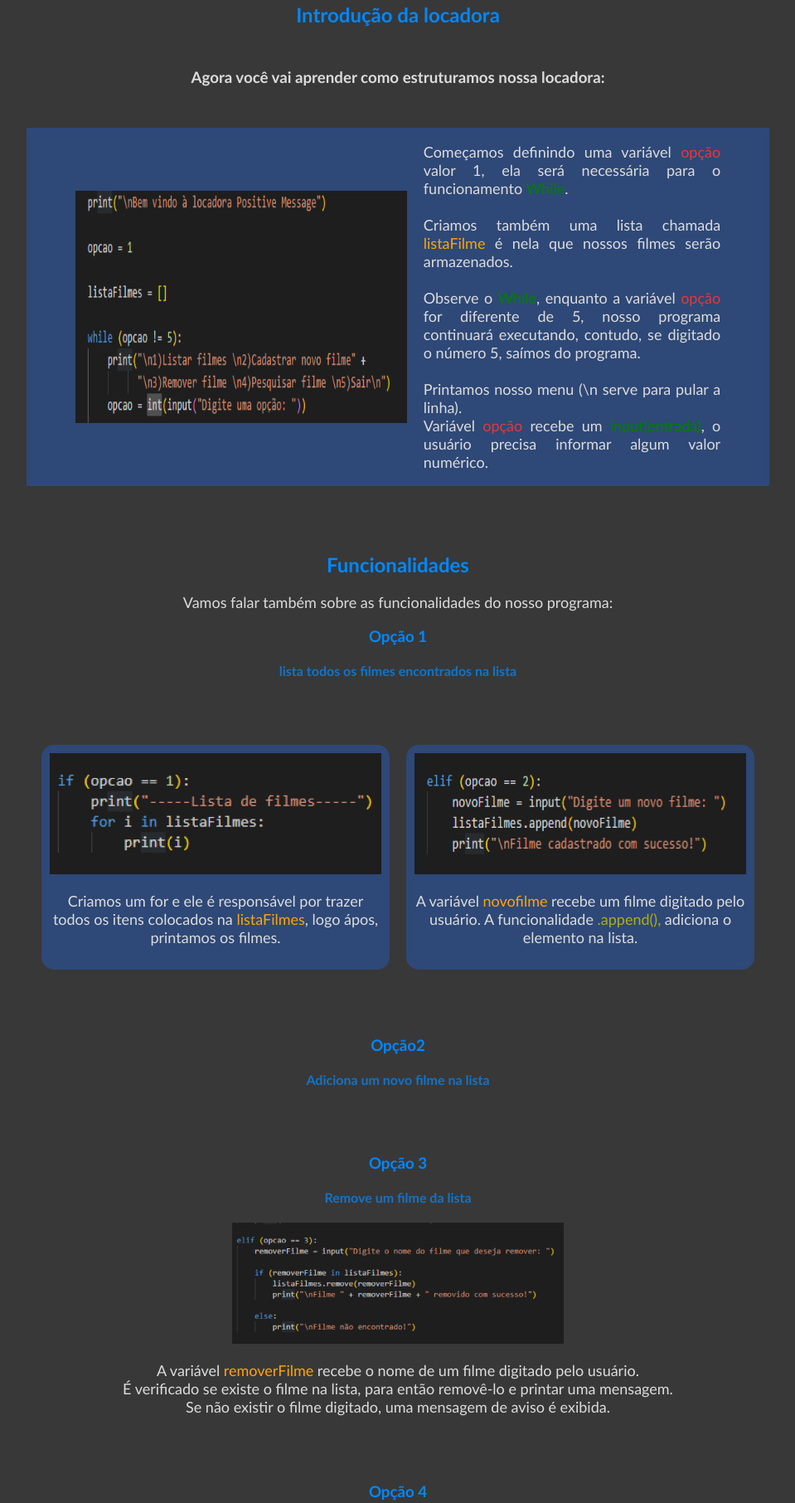
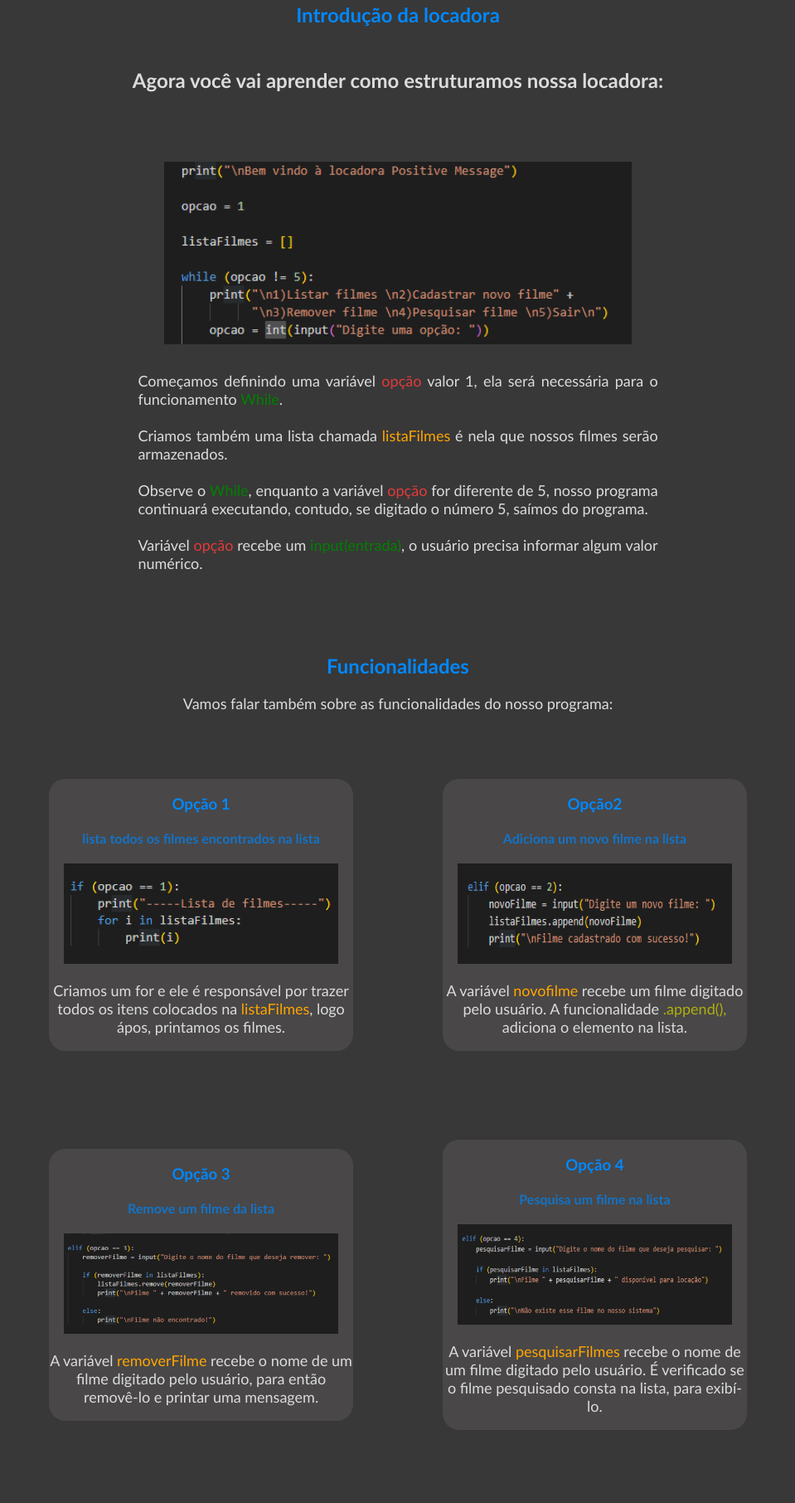
Before and after one commit to GigliarlyM/Site-Projeto-WEB-29-02, a plain HTML site: page locadora.html in a window 1280 px wide. Shown: the part 107-1919 px from the top of the page at 83% size, without its empty margins (170-1129 px from the left). Drawn offline with nearby package versions, Linux system fonts and the light colour scheme.

Commit message:
new layout locadora

```diff
--- /dev/null
+++ b/css/style-locadora.css
@@ -0,0 +1,59 @@
+.locadora-layout{
+    display: flex;
+    width: 100%;
+    gap: 12%;
+    justify-content: center;
+    align-items: center;
+}
+
+.locadora-text-image{
+   display: flex;
+   flex-direction: column;
+   align-items: center;
+   justify-content: center;
+   text-align: justify;
+   gap: 15px;
+   border-radius: 20px;
+   width: 70%;
+   margin: auto;
+}
+
+
+.opcao-container{
+    width: 41%;
+    height: auto;
+    border-radius: 20px;
+    text-align: center;
+    background-color: rgba(105, 101, 101, 0.342);
+    transition: 1s;
+
+}
+
+.opcao-container:hover{
+    transition: .5s;
+    cursor: default;
+}
+
+.bg-blue:hover{
+    background-color: rgba(33, 66, 128, 0.295);
+}
+
+.bg-yellow:hover{
+    background-color: rgba(112, 110, 21, 0.295);
+}
+
+.bg-green:hover{
+    background-color: rgba(27, 131, 41, 0.295);
+}
+
+.bg-red:hover{
+    background-color: rgba(128, 46, 25, 0.295);
+}
+
+.bg-pink:hover{
+    background-color: rgba(153, 44, 117, 0.295);
+}
+
+.margin-12{
+    margin-bottom: 12%;
+}
--- a/locadora.html
+++ b/locadora.html
@@ -7,6 +7,7 @@
     <link rel="preconnect" href="https://fonts.gstatic.com" crossorigin>
     <link href="https://fonts.googleapis.com/css2?family=Rowdies:wght@300;400;700&display=swap" rel="stylesheet">
     <link rel="stylesheet" href="css/style.css">
+    <link rel="stylesheet" href="css/style-locadora.css">
     <meta charset="UTF-8">
     <meta name="viewport" content="width=device-width, initial-scale=1.0">
     <link rel="shortcut icon" href="img/logo.png" type="image/x-icon">
@@ -39,167 +40,132 @@
         </nav>
     </header>
 
-    <section>
-        <article class="margin-50px align-center">
+    <section class="margin-50px align-center">
 
         <h2 class="light-blue">Introdução da locadora</h2>
 
-            <h3 class="margin-50px">Agora você vai aprender como estruturamos nossa locadora:</h3>
+        <h1 class="margin-50px">Agora você vai aprender como estruturamos nossa locadora:</h1>
 
-            <div class="layout-text-image bg-flex-blue">
+        <div class="locadora-text-image">
+            <br>
 
-                    <img class="image" src="img/inicio.png" width="400px" height="280px" alt="inicio image">
+            <img class="image" src="img/inicio.png" width="90%" height="220px" alt="inicio image">
 
             <p>Começamos definindo uma variável <span class="red">opção</span> valor 1, ela será
                 necessária para o funcionamento <span class="green">While</span>.
                 <br> <br>
-                    Criamos também uma lista chamada <span class="lista">listaFilme</span> é nela que nossos filmes
+                Criamos também uma lista chamada <span class="lista">listaFilmes</span> é nela que nossos filmes
                 serão armazenados.
                 <br> <br>
                 Observe o <span class="green">While</span>, enquanto a variável <span class="red">opção</span> for
                 diferente de 5, nosso programa continuará executando, contudo, se digitado o número 5, saímos do
                 programa.
                 <br> <br>
-                    Printamos nosso menu (\n serve para pular a linha).
-                    <br>
                 Variável <span class="red">opção</span> recebe um <span class="green">input(entrada)</span>, o
                 usuário precisa informar algum valor numérico.
             </p>
         </div>
-        </article>
-
     </section>
 
 
 
-    <section>
-        <article class="margin-80px align-center">
-            <h2 class="light-blue ">Funcionalidades</h2>
+    <section class="margin-80px align-center">
+        <h1 class="light-blue ">Funcionalidades</h1>
+
         <p>Vamos falar também sobre as funcionalidades do nosso programa:</p>
 
-            <h3 class="light-blue ">Opção 1</h3>
+    </section>
+
+    <article class="locadora-layout margin-12 ">
+
+        <div class="opcao-container bg-blue">
+
+            <h3 class="light-blue">Opção 1</h3>
             <h4 class="dark-blue">lista todos os filmes encontrados na lista</h4>
 
-        </article>
+            <img class="image" width="90%" src="img/opção1.png" alt="image opcao1">
 
-
-        <article class="container-flex">
-
-            <div class="align-center bg-flex-blue">
-                <img class="image" width="400px" src="img/opção1.png" alt="image opcao1">
             <p>Criamos um <span class="for">for</span> e ele é responsável por trazer todos os itens colocados na
                 <span class="orange">listaFilmes</span>, logo ápos, printamos os filmes.
             </p>
         </div>
 
 
-        <div class="bg-flex-blue">
+        <div class="opcao-container bg-yellow">
+            <h3 class="light-blue">Opção2</h3>
+            <h4 class="dark-blue">Adiciona um novo filme na lista</h4>
 
-            <img src="img/opção2.png" class="image" width="400px" alt="image opcao2">
+            <img src="img/opção2.png" class="image" width="90%" alt="image opcao2">
 
-            <p class="align-center">A variável <span class="orange">novofilme</span> recebe um filme digitado pelo usuário.
+            <p class="align-center">A variável <span class="orange">novofilme</span> recebe um filme digitado pelo
+                usuário.
                 A funcionalidade <span class="yellow"> .append(),</span> adiciona o elemento na lista.
                 <br>
             </p>
-
-
         </div>
-
 
     </article>
 
 
 
+    <article class="locadora-layout margin-12">
+        <div class="opcao-container bg-green">
+
+            <h3 class="light-blue">Opção 3</h3>
+            <h4 class="dark-blue">Remove um filme da lista</h4>
+
+            <img src="img/opção3.png" class="image" width="90%" alt="image opcao3">
+
+
+            <p>A variável <span class="orange">removerFilme</span> recebe o nome de um filme digitado
+                pelo usuário, para então removê-lo e printar uma mensagem.
+            </p>
+
+        </div>
+
+        <div class="opcao-container bg-red">
+
+            <h3 class="light-blue">Opção 4</h3>
+            <h4 class="dark-blue">Pesquisa um filme na lista</h4>
+
+            <img src="img/opção4.png" class="image" width="90%" alt="image opcao4">
 
 
 
-        <article class="margin-80px align-center">
-            <h3 class="light-blue">Opção2</h3>
-            <h4 class="dark-blue">Adiciona um novo filme na lista</h4>
-
-
-        </article>
-
-
-
-        <article class="margin-80px align-center">
-            <h3 class="light-blue">Opção 3</h3>
-            <h4 class="dark-blue">Remove um filme da lista</h4>
-
-            <div class="">
-                <div>
-                    <img src="img/opção3.png" class="image" width="400px" alt="image opcao3">
-                </div>
-
-                <p>A variável <span class="orange">removerFilme</span> recebe o nome de um filme digitado
-                    pelo usuário.
-                    <br>
-                    É verificado se existe o filme na lista, para então removê-lo e printar uma mensagem.
-                    <br>
-                    Se não existir o filme digitado, uma mensagem de aviso é exibida.
-                </p>
+            <p>A variável <span class="orange">pesquisarFilmes</span> recebe o nome de um filme
+                digitado pelo usuário. É verificado se o filme pesquisado consta na lista, para exibí-lo.
         </div>
     </article>
 
 
-        <article class="margin-80px align-center">
+    <article class="locadora-layout">
 
-            <h3 class="light-blue">Opção 4</h3>
-            <h4 class="dark-blue">Pesquisa um filme na lista</h4>
-
-            <div>
-                <div>
-                    <img src="img/opção4.png" class="image" width="400px" alt="image opcao4">
-
-                </div>
-
-                <p>A variável <span class="orange">pesquisarFilmes</span> recebe o nome de um filme
-                    digitado pelo usuário.
-                    <br>
-                    É verificado se o filme pesquisado consta na lista, para exibí-lo.
-                    <br>
-                    Se o filme pesquisado não for encontrado, uma mensagem de aviso é exibida.
-                </p>
-            </div>
-        </article>
-
-
-        <article class="margin-80px align-center">
+        <div class="opcao-container bg-pink">
             <h3 class="light-blue">Opção 5</h3>
             <h4 class="dark-blue">O programa é finalizado</h4>
 
-            <div>
-                <div>
-                    <img src="img/opção5.png" class="image" width="400px" alt="image opcao5">
+            <img src="img/opcao5.png" class="image" width="90%" height="90px" alt="image opcao5">
 
+            <p>Ao digitar o número 5, o <span class="green">while</span> é interrompido e o programa é
+                finalizado com uma mensagem.</p>
         </div>
 
-                <p>Ao digitar o número 5, o <span class="green">while</span> é interrompido e o programa é
-                    finalizado com
-                    uma
-                    mensagem.</p>
-            </div>
-        </article>
 
-
-        <article class="margin-80px align-center">
+        <div class="opcao-container bg-blue">
             <h3 class="light-blue">Exceção</h3>
 
-            <div>
-                <div>
-                    <img src="img/exceção.png" class="image" width="400px" alt="excecao image">
-
-                </div>
-
+            <img src="img/exceção.png" class="image" width="90%" alt="excecao image">
 
             <p>Se um número digitado pelo usuario não estiver dentre as opções fornecidas pelo
                 programa uma mensagem de
                 aviso é exibida.
             </p>
         </div>
+
     </article>
 
-    </section>
+
+
 
     <section>
         <p class="align-center margin-top-80px">Veja nossos contatos:</p>
@@ -209,6 +175,8 @@
 
     <footer>Positive Message&copy; 2024 | &reg; Todos direitos reservados</footer>
 
+    <script src="script/locadora.js"></script>
+
 </body>
 
 </html>
```
Also changed, not shown: img/exceção.png, img/opcao5.png (added), img/opção5.png (deleted), script/locadora.js (added). Lines whose indentation alone changed are shown as unchanged.
